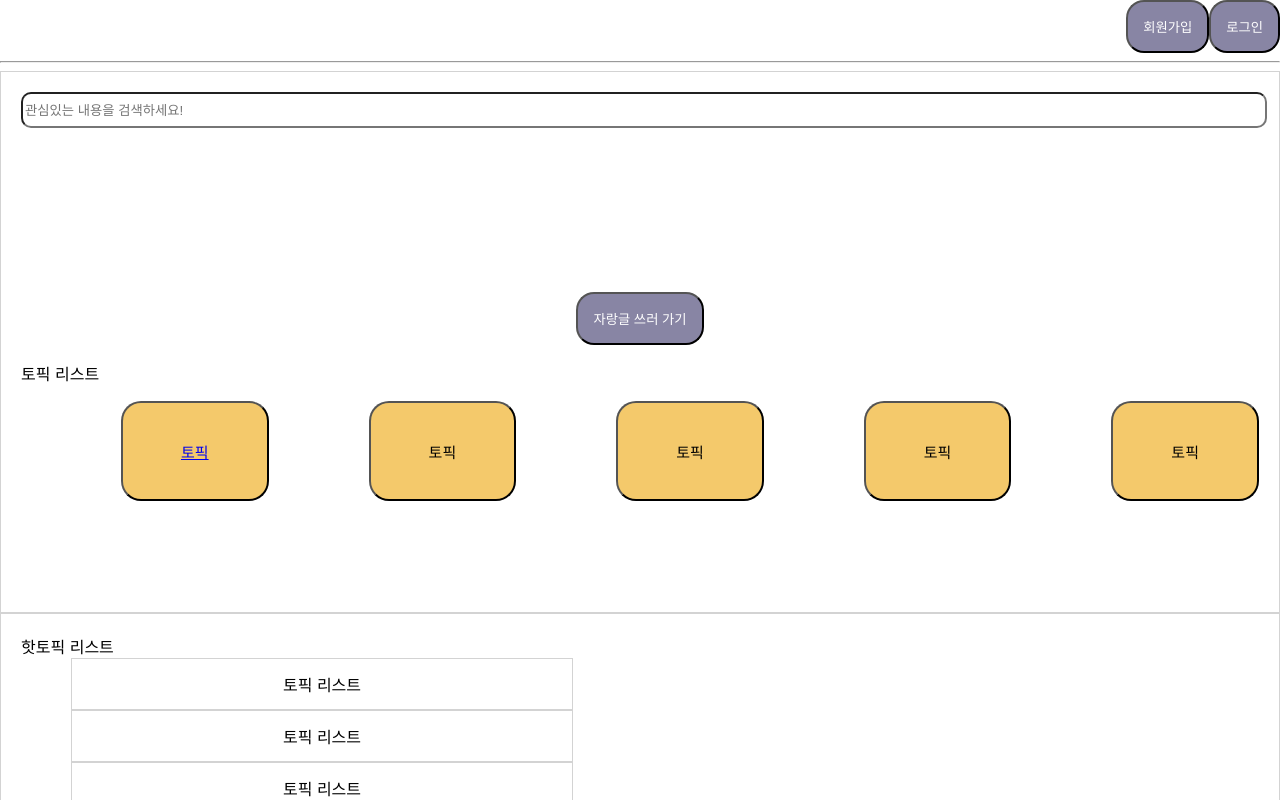
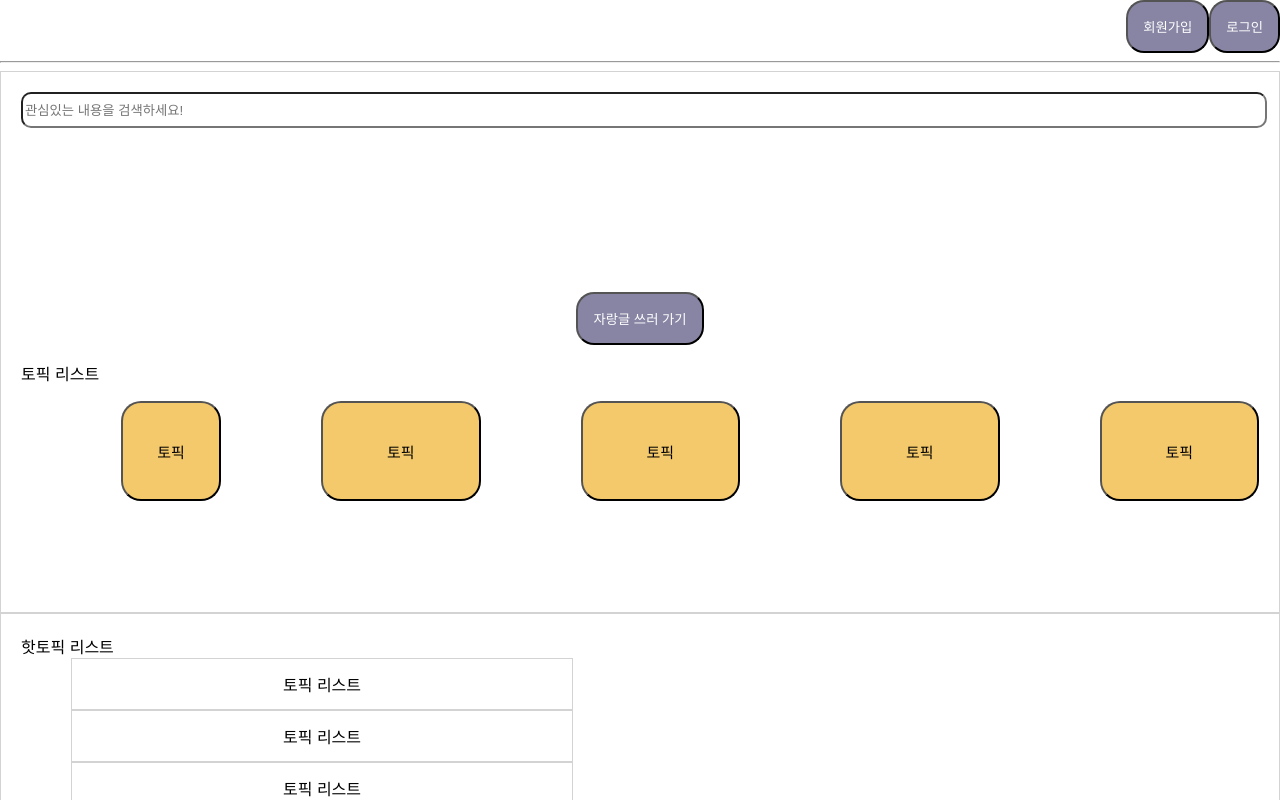
Before and after one commit to dongisarang/najarang, a React (Create React App) app in the folder front/: page / in a window 1280 px wide. Shown: the top 800 px of the page. Built offline with nearby package versions, Linux system fonts and the light colour scheme.

Commit message:
[feat] ListPage routing

```diff
--- a/front/src/App.js
+++ b/front/src/App.js
@@ -2,6 +2,7 @@ import React, {  Component } from 'react';
 import TopLayout from './component/TopLayout';
 import KakaoSignUp from './component/KakaoSignUp'
 import NaverLogin from 'react-naver-login';
+import ListPage from './component/ListPage';
 import styled from 'styled-components';
 import { Link, Route, BrowserRouter as Router } from "react-router-dom"
 
@@ -33,6 +34,7 @@ class App extends Component {
         <hr />
         <Route path='/' component={TopLayout} exact={true}/>
         <Route path='/login' component={KakaoSignUp} exact={true}/>
+        <Route path='/list' render={props => {return(<ListPage />)}} exact={true}/>
       </div>
       </Router>
 
--- a/front/src/component/ListPage.js
+++ b/front/src/component/ListPage.js
@@ -5,7 +5,7 @@ import ListHeader from './ListHeader';
 const ListPage = () =>{
     return(
         <div>
-            아아아
+            외않되
         </div>
     )
 }
--- a/front/src/component/TopLayout.js
+++ b/front/src/component/TopLayout.js
@@ -10,7 +10,7 @@ import { Link, Route, BrowserRouter as Router } from "react-router-dom"
 //     </Link>
 // }
 const TopLayout=()=>(
-    <Router>
+
     <div>
     <div className = "myForm">
        <InputLayout>
@@ -33,10 +33,12 @@ const TopLayout=()=>(
         </p>
     </div>
     <TopicCircleLayout>
-        <TopicCircle>
-            <Link to="list"> 토픽 </Link>
 
-        </TopicCircle>
+            <Link to="/list">
+                <TopicCircle>토픽</TopicCircle>
+            </Link>
+
+
         <TopicCircle>
                 토픽
         </TopicCircle>
@@ -92,8 +94,8 @@ const TopLayout=()=>(
     </div>
 </div>
 
-<Route path='/list' component={ListPage} exact={true}/>
-</Router>
+
+
 
 )
 const Btn = styled.button`
```
